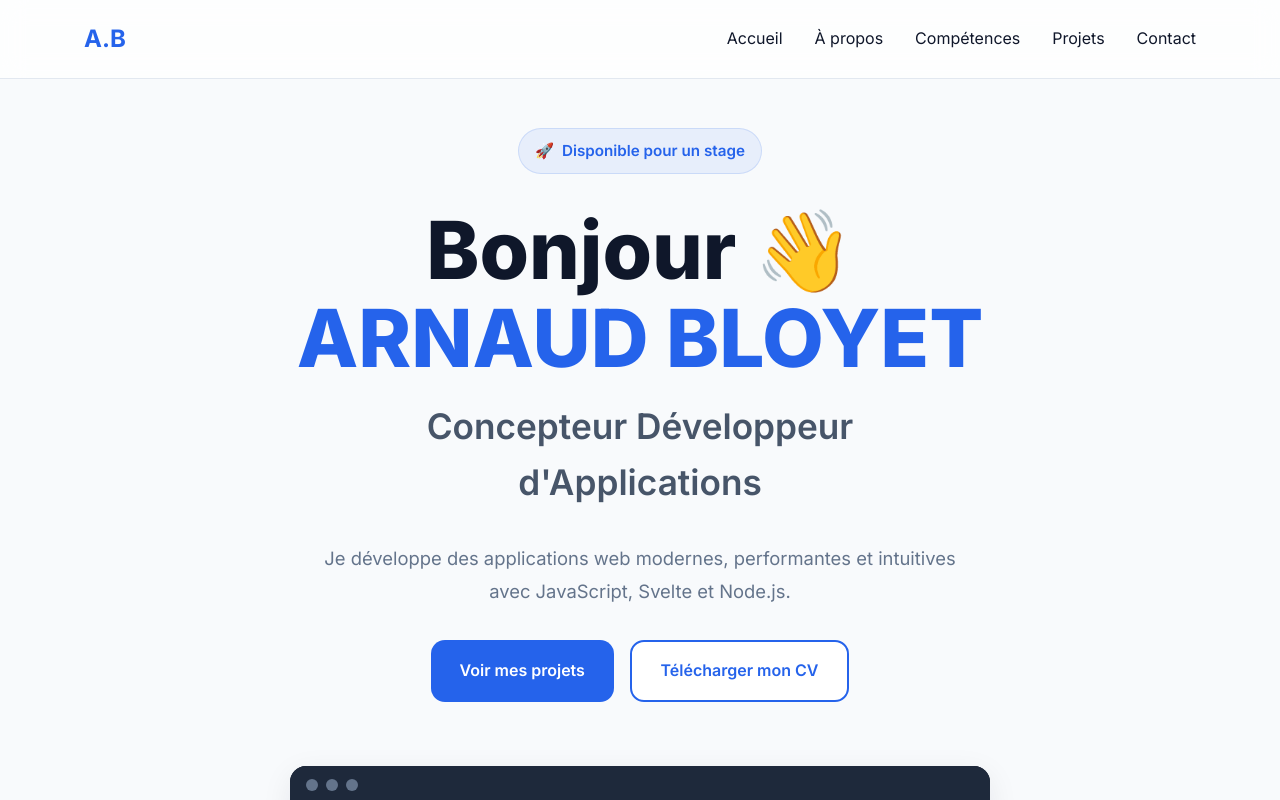
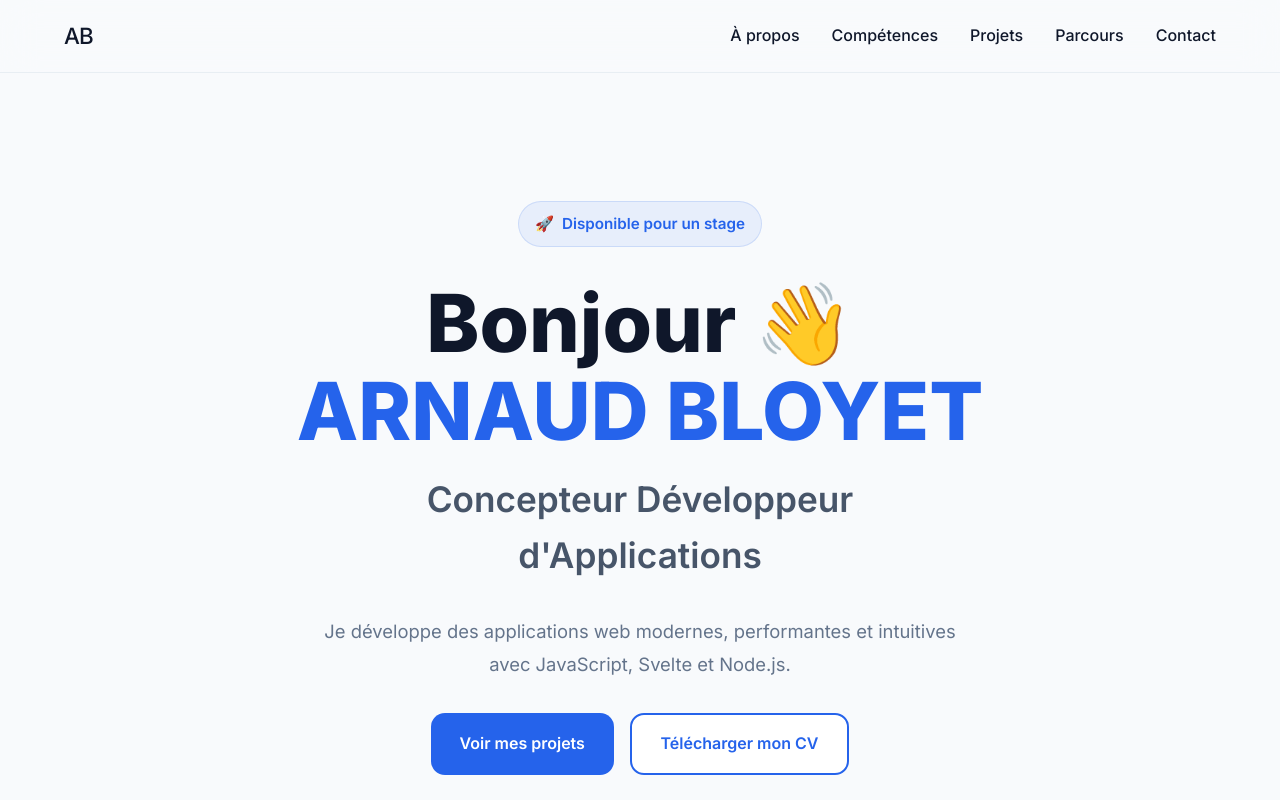
Before and after one commit to ArnaudBloyet/portfolio, a Svelte app: page / in a window 1280 px wide. Shown: the top 800 px of the page. Built offline with nearby package versions, Linux system fonts and the light colour scheme.

Commit message:
feat(navbar): redesign navigation

```diff
--- a/src/components/layout/Navbar.svelte
+++ b/src/components/layout/Navbar.svelte
@@ -1,99 +1,122 @@
-<nav>
-    <div class="container">
+<script>
+    let menuOpen = false;
 
-        <a href="#hero" class="logo">
-            A.B
-        </a>
+    const links = [
+        { name: "À propos", href: "#about" },
+        { name: "Compétences", href: "#skills" },
+        { name: "Projets", href: "#projects" },
+        { name: "Parcours", href: "#journey" },
+        { name: "Contact", href: "#contact" },
+    ];
+</script>
 
-        <ul>
+<nav class="navbar">
+    <div class="container navbar__content">
+        <a href="#" class="navbar__logo"> AB </a>
 
-            <li><a href="#hero">Accueil</a></li>
+        <button
+            class="navbar__toggle"
+            on:click={() => (menuOpen = !menuOpen)}
+            aria-label="Ouvrir le menu"
+        >
+            ☰
+        </button>
 
-            <li><a href="#about">À propos</a></li>
-
-            <li><a href="#skills">Compétences</a></li>
-
-            <li><a href="#projects">Projets</a></li>
-
-            <li><a href="#contact">Contact</a></li>
-
+        <ul class:open={menuOpen}>
+            {#each links as link}
+                <li>
+                    <a href={link.href}>{link.name}</a>
+                </li>
+            {/each}
         </ul>
-
     </div>
 </nav>
 
 <style>
+    .navbar {
+        position: sticky;
+        top: 0;
+        z-index: 1000;
 
-nav{
+        backdrop-filter: blur(18px);
+        -webkit-backdrop-filter: blur(18px);
 
-    position:fixed;
+        background: rgba(248, 250, 252, 0.75);
 
-    top:0;
+        border-bottom: 1px solid rgba(226, 232, 240, 0.7);
+    }
 
-    width:100%;
+    .navbar__content {
+        height: 72px;
 
-    backdrop-filter:blur(12px);
+        display: flex;
+        align-items: center;
+        justify-content: space-between;
+    }
 
-    background:rgba(255,255,255,.75);
+    .navbar__logo {
+        font-size: 1.4rem;
+        font-weight: 800;
+        letter-spacing: -0.04em;
+    }
 
-    border-bottom:1px solid #e2e8f0;
+    .navbar ul {
+        list-style: none;
 
-    z-index:1000;
+        display: flex;
+        gap: 2rem;
+    }
 
-}
+    .navbar a {
+        color: var(--text);
 
-.container{
+        font-weight: 500;
 
-    max-width:1200px;
+        transition: color var(--transition);
+    }
 
-    margin:auto;
+    .navbar a:hover {
+        color: var(--primary);
+    }
 
-    display:flex;
+    .navbar__toggle {
+        display: none;
 
-    justify-content:space-between;
+        background: none;
+        border: none;
 
-    align-items:center;
+        font-size: 1.5rem;
 
-    padding:20px;
+        cursor: pointer;
+    }
 
-}
+    @media (max-width: 768px) {
+        .navbar__toggle {
+            display: block;
+        }
 
-.logo{
+        .navbar ul {
+            display: none;
 
-    text-decoration:none;
+            position: absolute;
 
-    font-size:1.5rem;
+            top: 72px;
 
-    font-weight:700;
+            left: 0;
 
-    color:#2563eb;
+            width: 100%;
 
-}
+            padding: 2rem;
 
-ul{
+            background: white;
 
-    display:flex;
+            flex-direction: column;
 
-    gap:2rem;
+            box-shadow: var(--shadow-md);
+        }
 
-    list-style:none;
-
-}
-
-li a{
-
-    text-decoration:none;
-
-    color:#0f172a;
-
-    transition:.3s;
-
-}
-
-li a:hover{
-
-    color:#2563eb;
-
-}
-
+        .navbar ul.open {
+            display: flex;
+        }
+    }
 </style>
```
